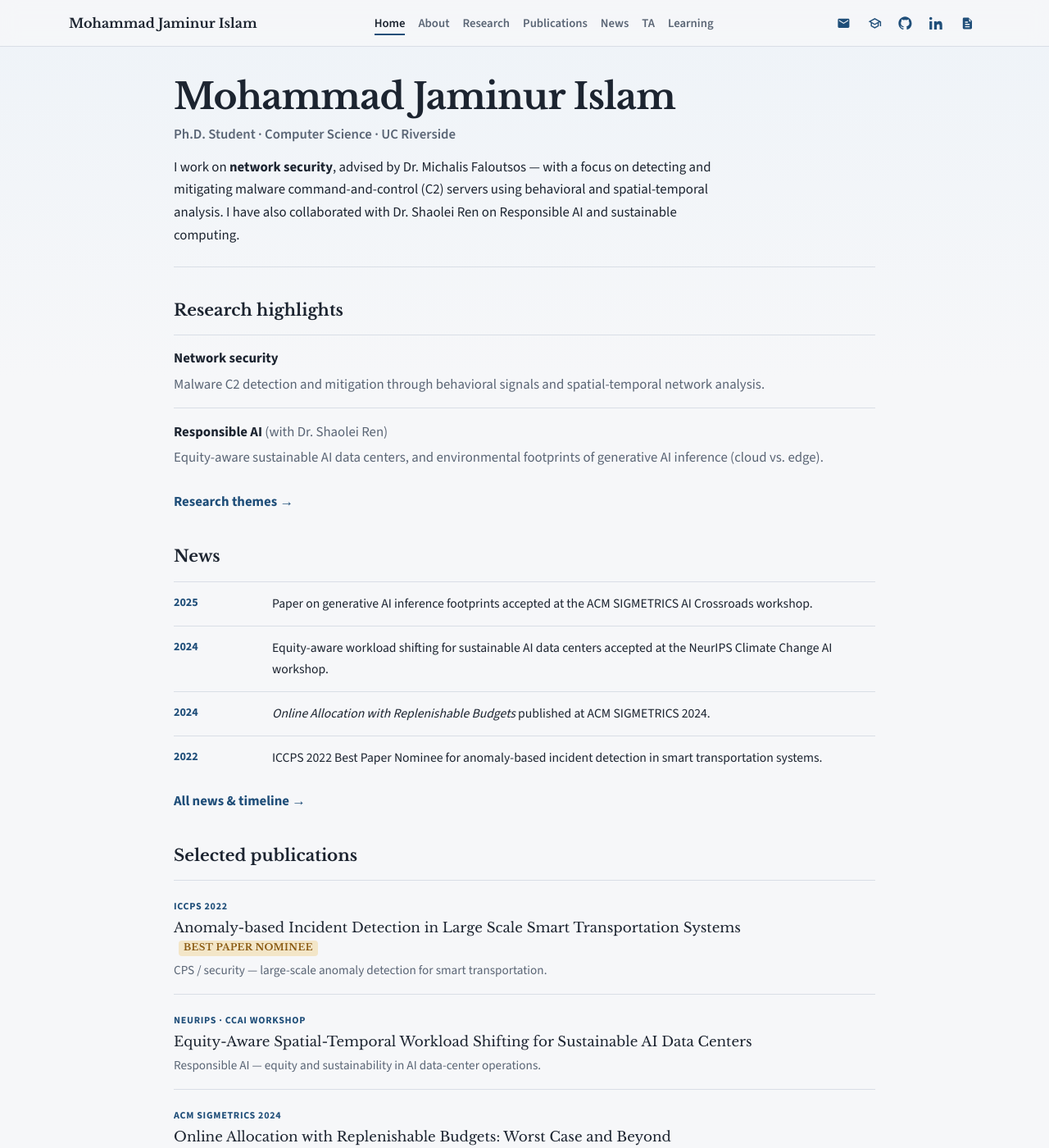
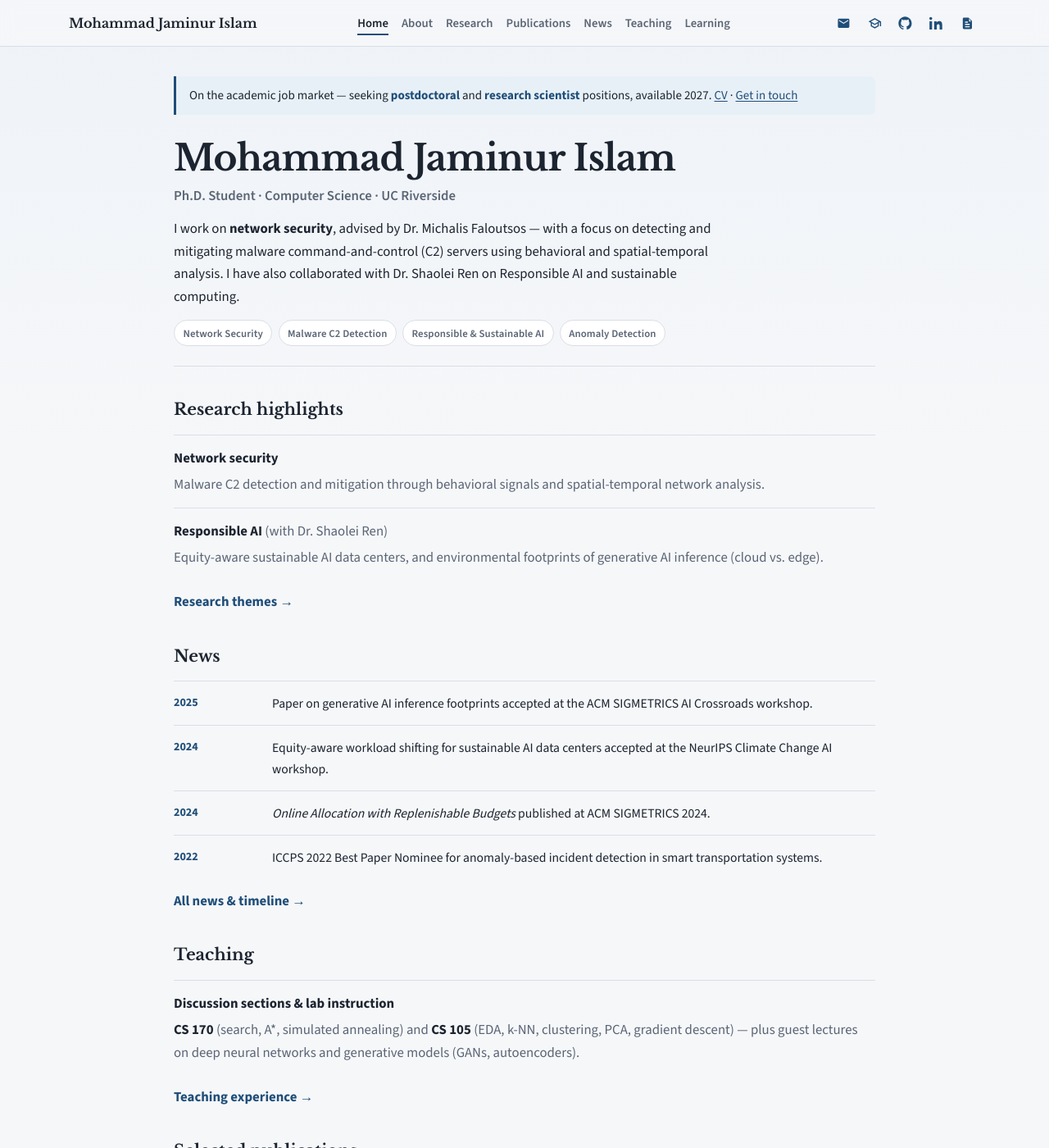
Before and after one commit to mohammadjaminur/mohammadjaminur.github.io, a Jekyll site: the page built from index.md, in a window 1280 px wide and 1400 px high. Shown: the whole window at 82% size. Built offline with Jekyll 4.4.1, drawn with Linux system fonts in a browser that asks for light colours.

Commit message:
Move site to mohammadjaminur.github.io user-site, add job-market note and teaching page
- Rename account/repo to serve at the root (mohammadjaminur.github.io); drop /mji.io baseurl
- Replace TA page with a fuller Teaching page (course highlights, guest lectures, appointment history)
- Add job-market banner and research interest tags to the homepage

```diff
--- a/_config.yml
+++ b/_config.yml
@@ -2,13 +2,13 @@ title: Mohammad Jaminur Islam
 description: Ph.D. student at UC Riverside — network security
 author: Mohammad Jaminur Islam
 email: misla056@ucr.edu
-baseurl: "/mji.io"
-url: ""
+baseurl: ""
+url: "https://mohammadjaminur.github.io"
 permalink: pretty
 
 scholar_url: "https://scholar.google.com/citations?user=0ZT0aVkAAAAJ&hl=en"
 cv_url: "https://drive.google.com/file/d/1a8QAdNPQhzNRK0rY1i3HS4DbHuGJDNhS/view?usp=sharing"
-github_url: "https://github.com/jami1005050"
+github_url: "https://github.com/mohammadjaminur"
 linkedin_url: "https://www.linkedin.com/in/mohammad-jaminur-islam-684a82b2/"
 
 markdown: kramdown
--- a/_layouts/default.html
+++ b/_layouts/default.html
@@ -24,7 +24,7 @@
           <li><a href="{{ '/research/' | relative_url }}" {% if page.url contains '/research' %}aria-current="page"{% endif %}>Research</a></li>
           <li><a href="{{ '/publications/' | relative_url }}" {% if page.url contains '/publications' %}aria-current="page"{% endif %}>Publications</a></li>
           <li><a href="{{ '/news/' | relative_url }}" {% if page.url contains '/news' %}aria-current="page"{% endif %}>News</a></li>
-          <li><a href="{{ '/ta/' | relative_url }}" {% if page.url contains '/ta' %}aria-current="page"{% endif %}>TA</a></li>
+          <li><a href="{{ '/teaching/' | relative_url }}" {% if page.url contains '/teaching' %}aria-current="page"{% endif %}>Teaching</a></li>
           <li><a href="{{ '/learning/' | relative_url }}" {% if page.url contains '/learning' %}aria-current="page"{% endif %}>Learning</a></li>
         </ul>
       </nav>
--- a/index.md
+++ b/index.md
@@ -6,11 +6,19 @@ description: Ph.D. student at UC Riverside working on network security.
 ---
 
 <div class="wrap wrap-wide">
+  <p class="job-banner">On the academic job market — seeking <strong>postdoctoral</strong> and <strong>research scientist</strong> positions, available 2027. <a href="{{ site.cv_url }}" target="_blank" rel="noopener noreferrer">CV</a> · <a href="mailto:{{ site.email }}">Get in touch</a></p>
+
   <section class="profile">
     <div>
       <h1 class="profile-name">Mohammad Jaminur Islam</h1>
       <p class="profile-role">Ph.D. Student · Computer Science · UC Riverside</p>
       <p class="profile-bio">I work on <strong>network security</strong>, advised by Dr.&nbsp;Michalis Faloutsos — with a focus on detecting and mitigating malware command-and-control (C2) servers using behavioral and spatial-temporal analysis. I have also collaborated with Dr.&nbsp;Shaolei Ren on Responsible AI and sustainable computing.</p>
+      <p class="tag-row">
+        <span class="tag">Network Security</span>
+        <span class="tag">Malware C2 Detection</span>
+        <span class="tag">Responsible &amp; Sustainable AI</span>
+        <span class="tag">Anomaly Detection</span>
+      </p>
     </div>
   </section>
 
@@ -50,6 +58,15 @@ description: Ph.D. student at UC Riverside working on network security.
   </table>
   <a class="more-link" href="{{ '/news/' | relative_url }}">All news &amp; timeline →</a>
 
+  <h2>Teaching</h2>
+  <ul class="highlight-list">
+    <li>
+      <strong>Discussion sections &amp; lab instruction</strong>
+      <p><span class="course-code">CS 170</span> (search, A*, simulated annealing) and <span class="course-code">CS 105</span> (EDA, k-NN, clustering, PCA, gradient descent) — plus guest lectures on deep neural networks and generative models (GANs, autoencoders).</p>
+    </li>
+  </ul>
+  <a class="more-link" href="{{ '/teaching/' | relative_url }}">Teaching experience →</a>
+
   <h2>Selected publications</h2>
   <ul class="featured-list">
     <li>
--- a/preview.py
+++ b/preview.py
@@ -149,7 +149,7 @@ def build() -> None:
         ("research.md", "/research/", "research/index.html"),
         ("publications.md", "/publications/", "publications/index.html"),
         ("news.md", "/news/", "news/index.html"),
-        ("ta.md", "/ta/", "ta/index.html"),
+        ("teaching.md", "/teaching/", "teaching/index.html"),
         ("learning.md", "/learning/", "learning/index.html"),
     ]
 
--- a/style.css
+++ b/style.css
@@ -198,6 +198,19 @@ h3 {
 a { color: var(--accent); text-underline-offset: 0.12em; }
 a:hover { color: var(--ink); }
 
+/* Job market banner */
+
+.job-banner {
+  margin: 0 0 1.75rem;
+  padding: 0.7rem 1rem;
+  border-left: 3px solid var(--accent);
+  background: var(--accent-soft);
+  border-radius: 0 0.4rem 0.4rem 0;
+  font-size: 0.94rem;
+  color: var(--ink);
+}
+.job-banner strong { color: var(--accent); }
+
 /* Home profile */
 
 .profile {
@@ -206,6 +219,24 @@ a:hover { color: var(--ink); }
   margin-bottom: 2rem;
   padding-bottom: 1.5rem;
   border-bottom: 1px solid var(--line);
+}
+
+.tag-row {
+  display: flex;
+  flex-wrap: wrap;
+  gap: 0.45rem;
+  margin: 0.9rem 0 0;
+}
+.tag {
+  display: inline-block;
+  padding: 0.28rem 0.65rem;
+  border: 1px solid var(--line);
+  border-radius: 999px;
+  background: var(--surface);
+  color: var(--muted);
+  font-size: 0.8rem;
+  font-weight: 600;
+  letter-spacing: 0.01em;
 }
 
 .profile-name {
```
Also changed, not shown: about.md (+1 -1 lines), news.md (+1 -1 lines), teaching.md (renamed from ta.md, +20 -7 lines).
